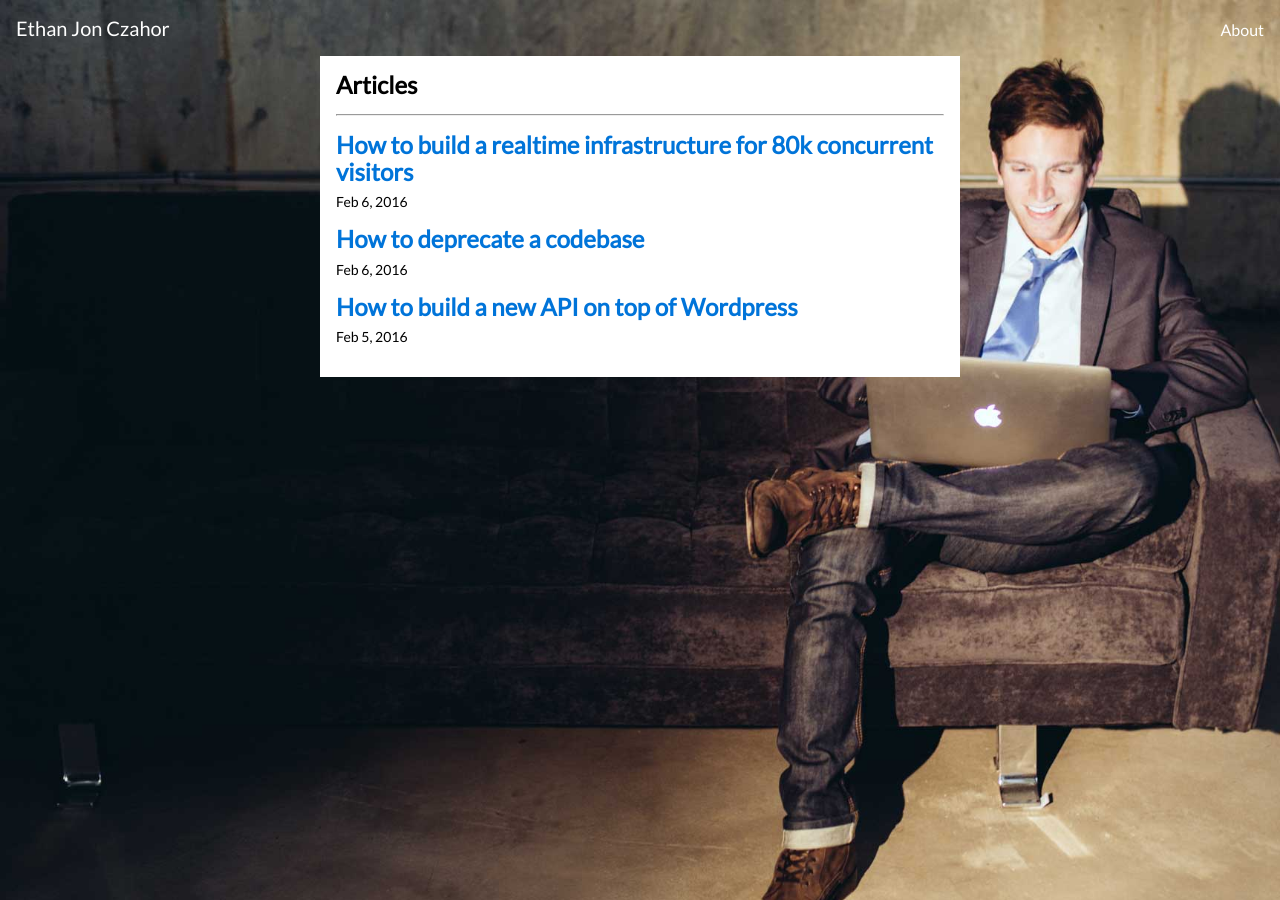
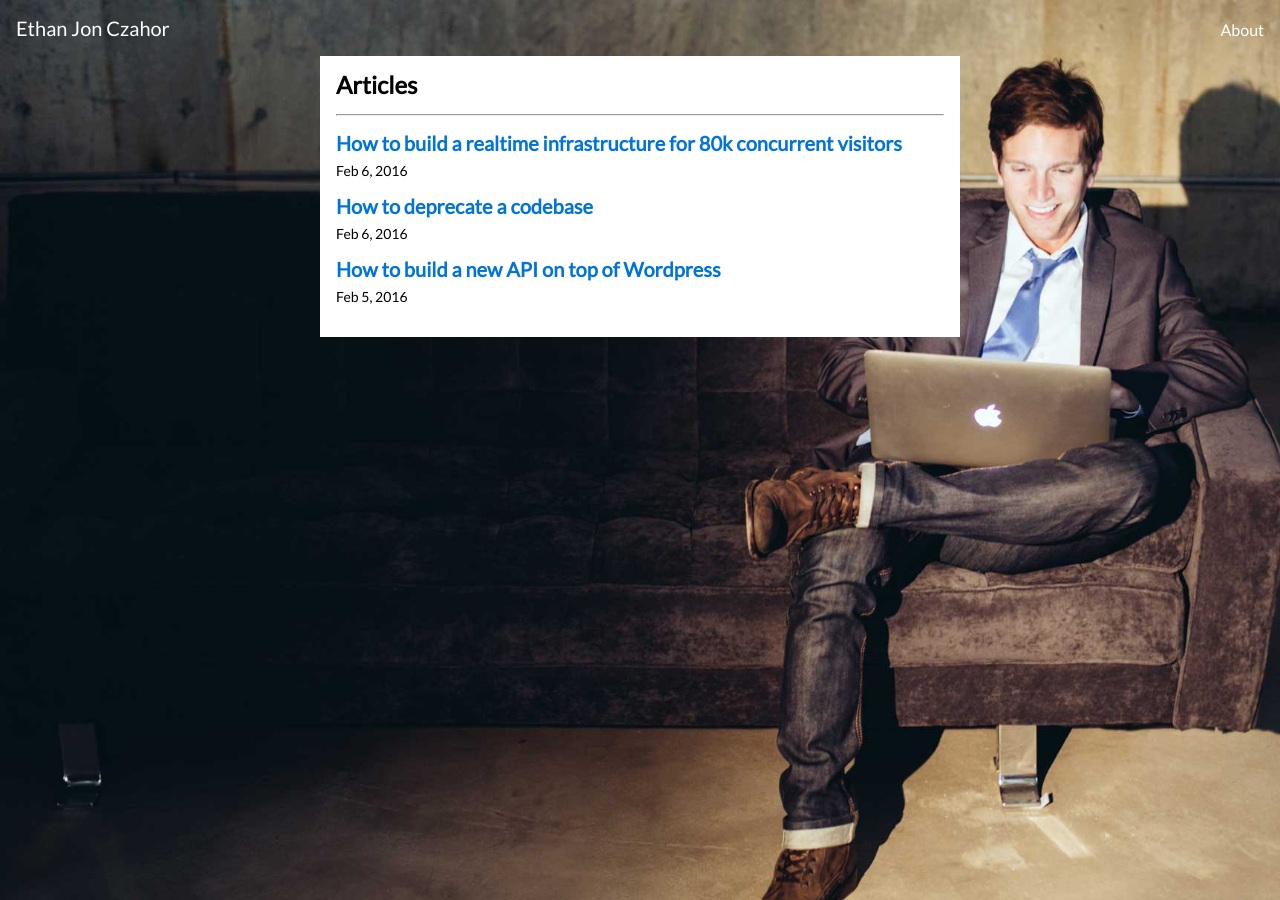
Before and after one commit to czahor/czahor.github.io, a Jekyll site: the page built from index.html, in a window 1280 px wide. Built offline with Jekyll 4.4.1, drawn with Linux system fonts in a browser that asks for light colours.

Commit message:
smaller home titles

```diff
--- a/index.html
+++ b/index.html
@@ -10,7 +10,7 @@ description: Writings on tech, politics, things, and also other things.
   <ul class="list-reset">
     {% for page in site.posts %}
       <li class="mb2">
-        <h3 class="mt0 mb1 h2">
+        <h3 class="mt0 mb1 h3">
           <a href="{{ page.url }}" class="text-decoration-none">{{ page.title }}</a>
         </h3>
         <div class="h5 my1">{{ page.date | date: "%b %-d, %Y" }}</div>
```
